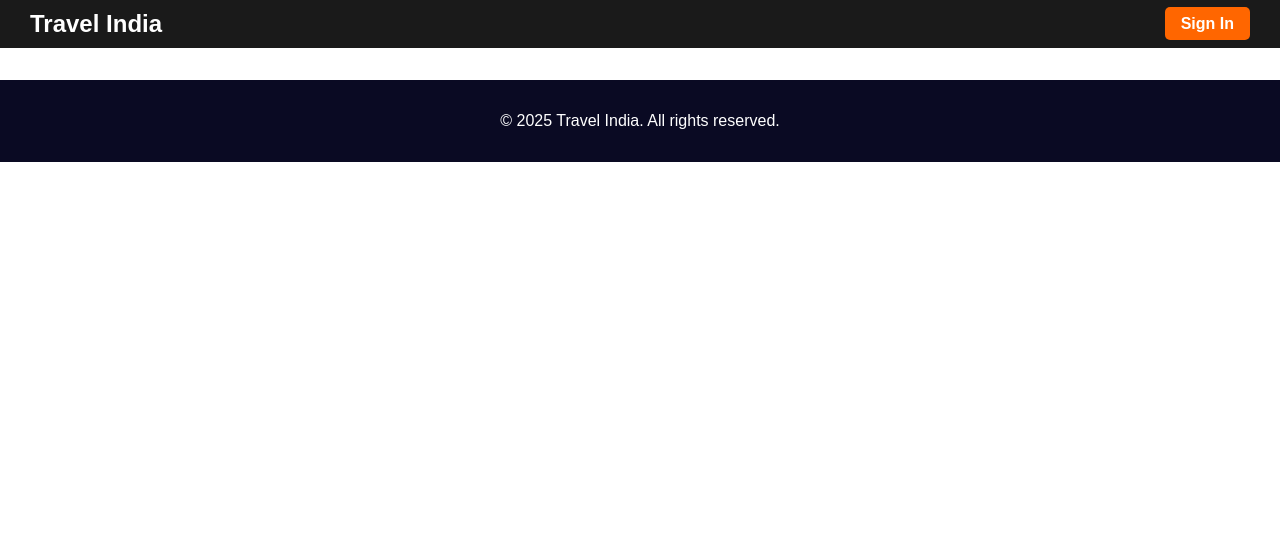
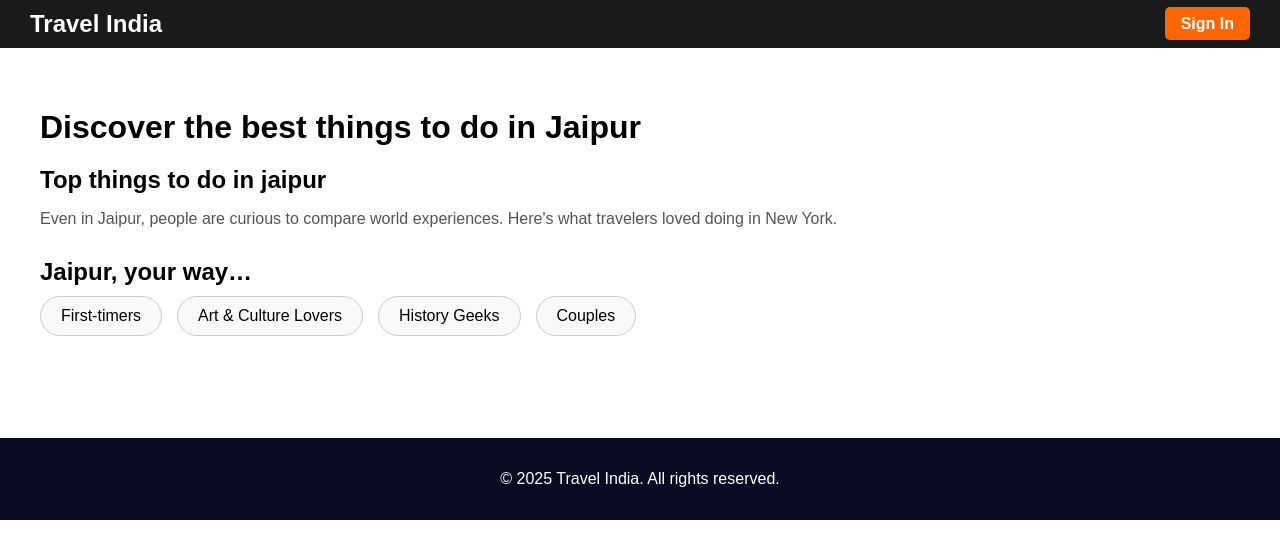
Before and after one commit to amartyakumar16/Travel-app, a React (Create React App) app: page /jaipur in a window 1280 px wide. Shown: the top 558 px of the page. Built offline with nearby package versions, Linux system fonts and the light colour scheme.

Commit message:
Top things to do in jaipur

```diff
--- a/src/App.js
+++ b/src/App.js
@@ -7,6 +7,8 @@ import SignIn from './pages/SignIn';
 import Destinations from './pages/Destinations';
 import About from './pages/About';
 import Contact from './pages/Contact';
+import TopDestinations from "./components/Destinations";
+import JaipurPage from "./pages/JaipurPage";
 
 function App() {
   return (
@@ -21,6 +23,8 @@ function App() {
           <Route path="/contact" element={<Contact />} />
           <Route path="/" element={<Home />} />
           <Route path="/signin" element={<SignIn />} />
+          <Route path="/" element={<TopDestinations />} />
+          <Route path="/jaipur" element={<JaipurPage />} />
         </Routes>
 
         <Footer />
--- a/src/components/Destinations.js
+++ b/src/components/Destinations.js
@@ -61,5 +61,4 @@ const TopDestinations = () => {
     </div>
   );
 };
-
 export default TopDestinations;
--- /dev/null
+++ b/src/pages/JaipurPage.js
@@ -0,0 +1,52 @@
+import React from "react";
+
+const JaipurPage = () => {
+  const categories = [
+    "First-timers",
+    "Art & Culture Lovers",
+    "History Geeks",
+    "Couples",
+  ];
+
+  return (
+    <div style={{ padding: "40px", fontFamily: "Arial, sans-serif" }}>
+      {/* Section 1 */}
+      <h1 style={{ fontSize: "32px", fontWeight: "bold", marginBottom: "20px" }}>
+        Discover the best things to do in Jaipur
+      </h1>
+
+      {/* Section 2 */}
+      <div style={{ marginBottom: "30px" }}>
+        <h2 style={{ fontSize: "24px", marginBottom: "10px" }}>
+          Top things to do in jaipur
+        </h2>
+        <p style={{ color: "#555" }}>
+          Even in Jaipur, people are curious to compare world experiences. Here's what travelers loved doing in New York.
+        </p>
+      </div>
+
+      {/* Section 3 */}
+      <div style={{ marginBottom: "30px" }}>
+        <h2 style={{ fontSize: "24px", marginBottom: "10px" }}>Jaipur, your way…</h2>
+        <div style={{ display: "flex", flexWrap: "wrap", gap: "15px" }}>
+          {categories.map((category, index) => (
+            <div
+              key={index}
+              style={{
+                padding: "10px 20px",
+                border: "1px solid #ccc",
+                borderRadius: "20px",
+                backgroundColor: "#f9f9f9",
+                fontSize: "16px",
+              }}
+            >
+              {category}
+            </div>
+          ))}
+        </div>
+      </div>
+    </div>
+  );
+};
+
+export default JaipurPage;
```
